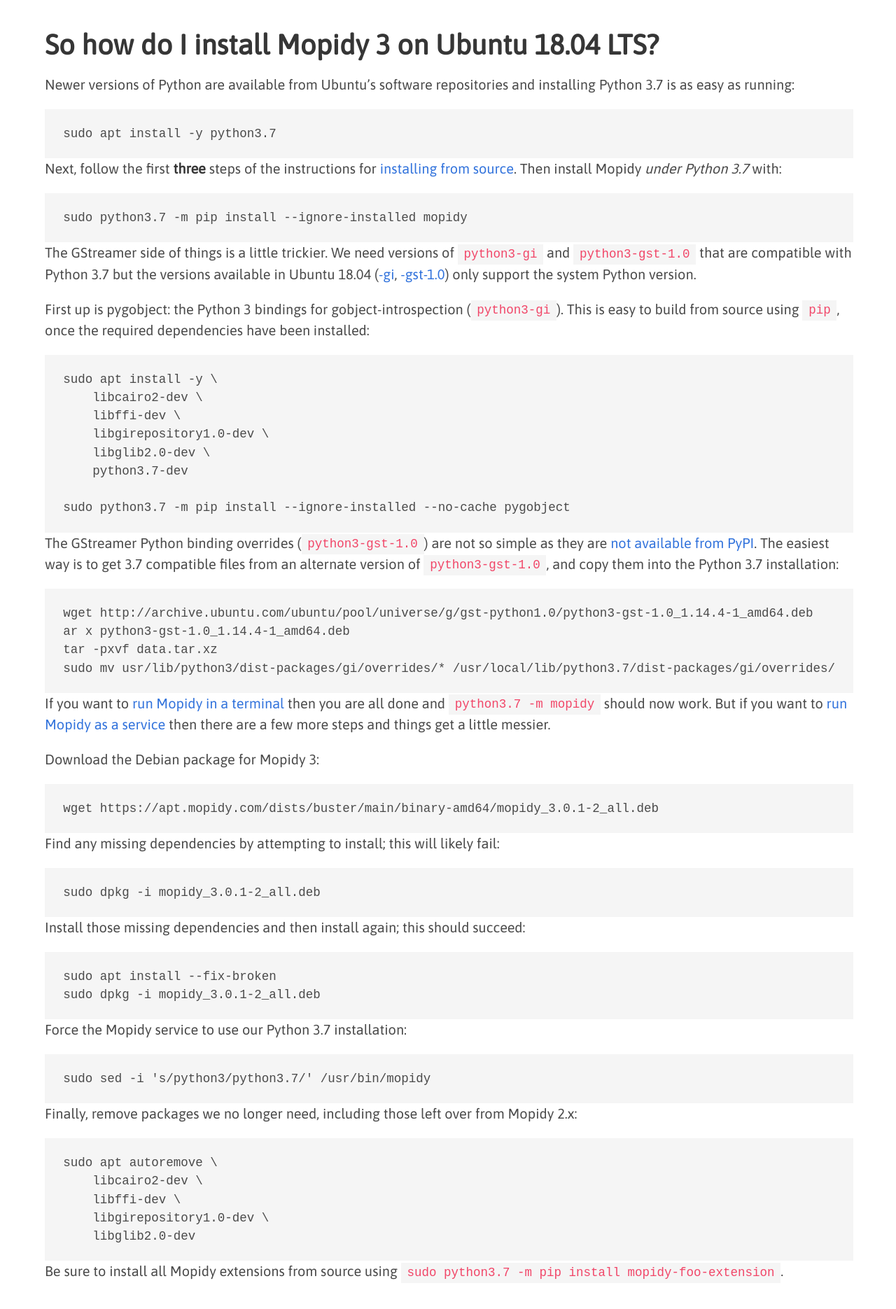
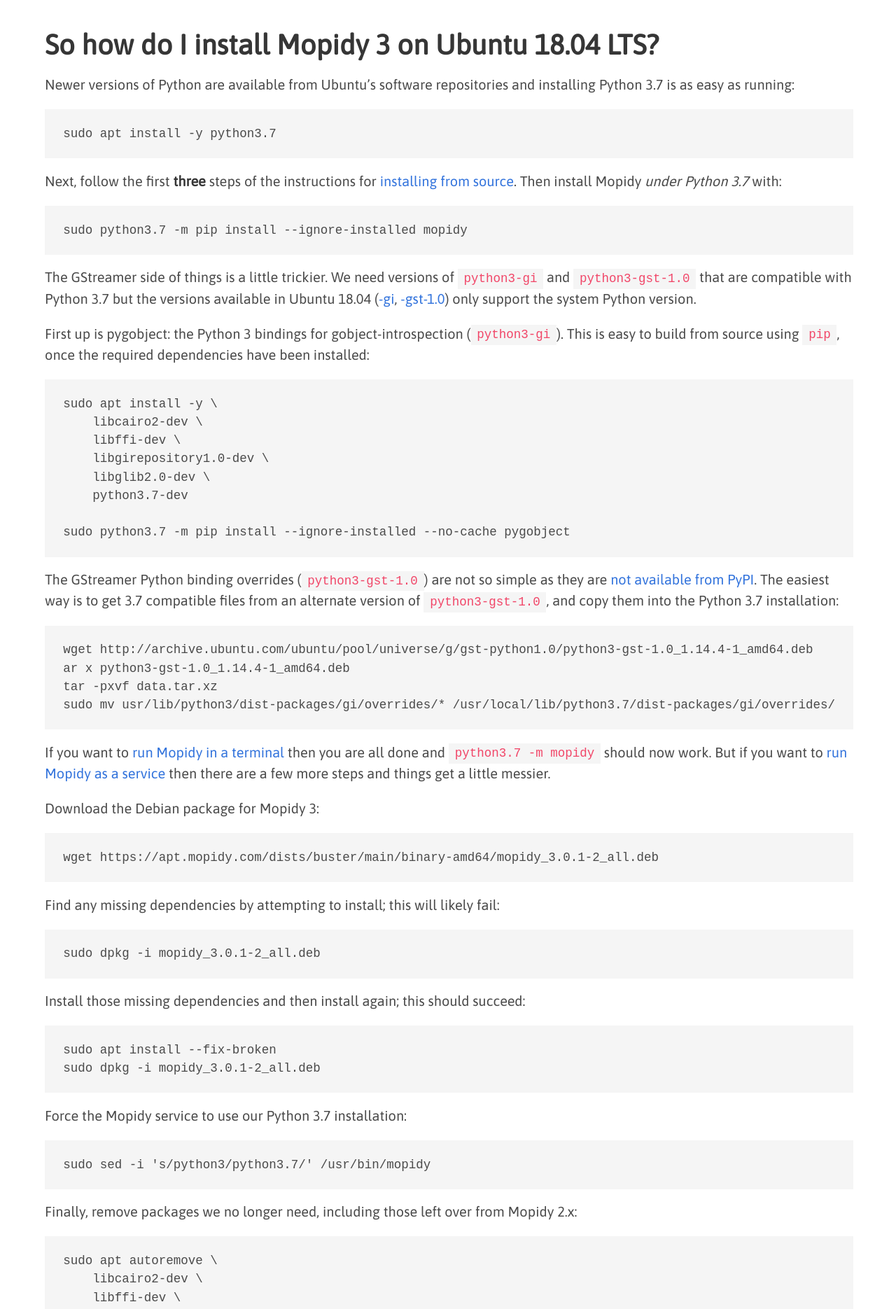
Before and after one commit to mopidy/website, a Jekyll site: the page built from _posts/2019-12-27-mopidy-3-faq.md, in a window 1280 px wide. Shown: the part 1956-3826 px from the top of the page at 70% size. Built offline with Jekyll 4.4.1, drawn with Linux system fonts in a browser that asks for light colours.

Commit message:
Add margin below code blocks

```diff
--- a/media/css/mopidy.scss
+++ b/media/css/mopidy.scss
@@ -23,6 +23,11 @@
 @import "bulma-0.8.0/components/_all";
 @import "bulma-0.8.0/grid/_all";
 @import "bulma-0.8.0/layout/_all";
+
+// Code blocks
+pre.highlight {
+  margin-bottom: 1em;
+}
 
 // Hero covers
 .mw-cover {
```
